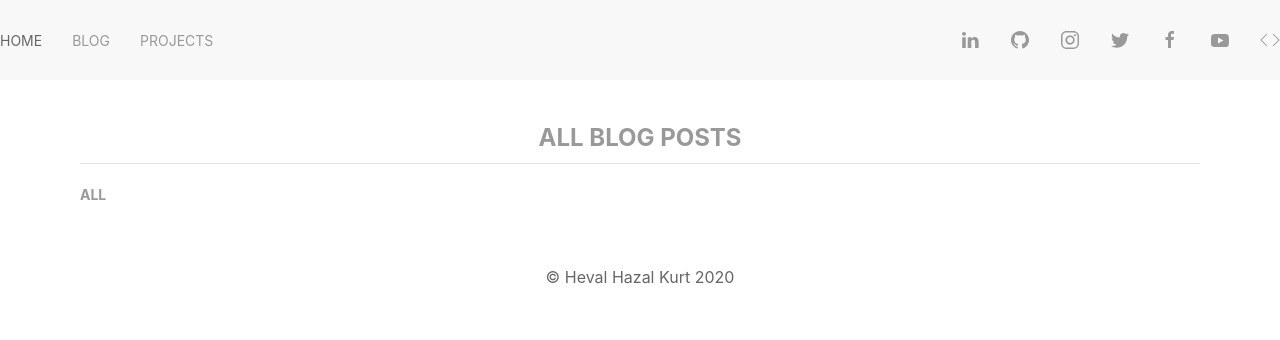
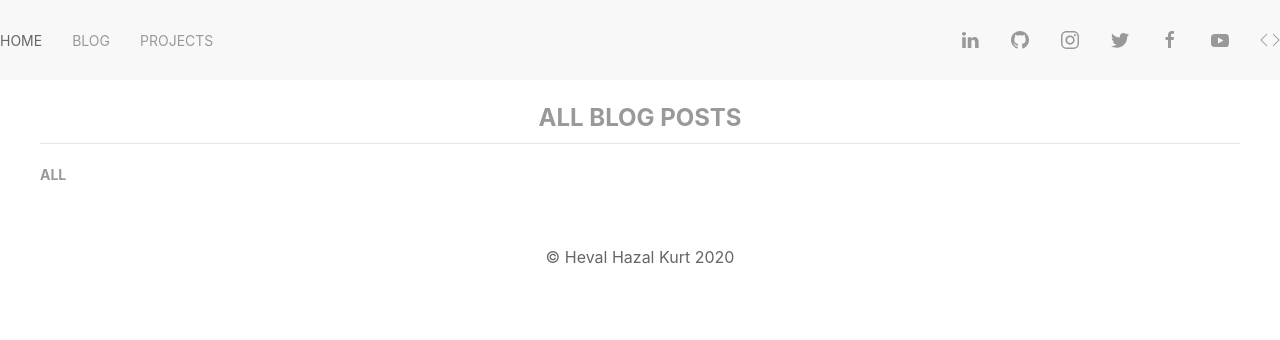
Before and after one commit to hevalhazalkurt/hhk_personal_website, a Django app: page /blog/ in a window 1280 px wide. Shown: the top 340 px of the page. Run offline with Django 3.2, Linux system fonts and the light colour scheme; data that the repository does not hold is empty; some libraries are stand-ins or nearby versions.

Commit message:
Updated style

```diff
--- a/hhk_web/blog/templates/blog/base.html
+++ b/hhk_web/blog/templates/blog/base.html
@@ -50,8 +50,8 @@
 
     </nav>
   </header>
-<div class="uk-padding">
-  <div class="uk-container">
+<div class="uk-padding@s uk-margin">
+  <div class="uk-container ">
     {% block content %}
     {% endblock %}
 
```
